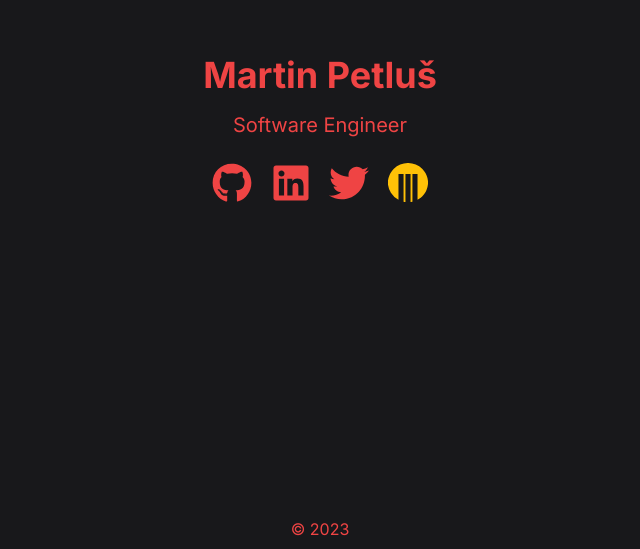
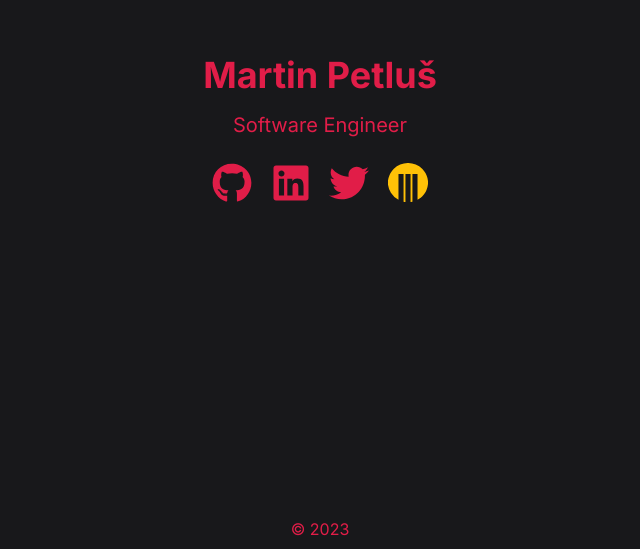
Before and after one commit to martinpetlus/martinpetlus.sk, a Next.js app: page / in a window 1280 px wide. Shown: the part 251-800 px from the top of the page, without its empty margins (320-960 px from the left). Built offline with nearby package versions, Linux system fonts and the light colour scheme.

Commit message:
update font color and deps

```diff
--- a/package.json
+++ b/package.json
@@ -28,7 +28,7 @@
     "lint-staged": "^13.2.0",
     "postcss": "^8.4.21",
     "prettier": "^2.8.4",
-    "prettier-plugin-tailwindcss": "^0.2.4",
+    "prettier-plugin-tailwindcss": "^0.3.0",
     "tailwindcss": "^3.2.7"
   },
   "lint-staged": {
--- a/src/pages/_document.tsx
+++ b/src/pages/_document.tsx
@@ -1,4 +1,4 @@
-import { Html, Head, Main, NextScript } from 'next/document';
+import { Head, Html, Main, NextScript } from 'next/document';
 
 export default function Document() {
   return (
--- a/src/pages/index.tsx
+++ b/src/pages/index.tsx
@@ -20,7 +20,7 @@ export default function Home() {
         <link rel="icon" href={favicon.src} />
       </Head>
       <main>
-        <div className="flex h-screen flex-col bg-zinc-900 text-red-500">
+        <div className="flex h-screen flex-col bg-zinc-900 text-rose-600">
           <div className="flex flex-grow">
             <div className="m-auto">
               <h1 className="mb-4 text-4xl font-bold">
@@ -35,21 +35,21 @@ export default function Home() {
                   title="My GitHub profile"
                   className="mx-auto"
                 >
-                  <FaGithub size={IconSize} className="text-red-500" />
+                  <FaGithub size={IconSize} className="text-rose-600" />
                 </a>
                 <a
                   href="https://www.linkedin.com/in/martinpetlus/"
                   title="My LinkedIn profile"
                   className="mx-auto"
                 >
-                  <FaLinkedin size={IconSize} className="text-red-500" />
+                  <FaLinkedin size={IconSize} className="text-rose-600" />
                 </a>
                 <a
                   href="https://twitter.com/martinpetlus"
                   title="My Twitter profile"
                   className="mx-auto"
                 >
-                  <FaTwitter size={IconSize} className="text-red-500" />
+                  <FaTwitter size={IconSize} className="text-rose-600" />
                 </a>
                 <a
                   href="https://sledujbyty.sk/"
```
Also changed, not shown: 2 other files (tests, documents, lock files or other folders).
